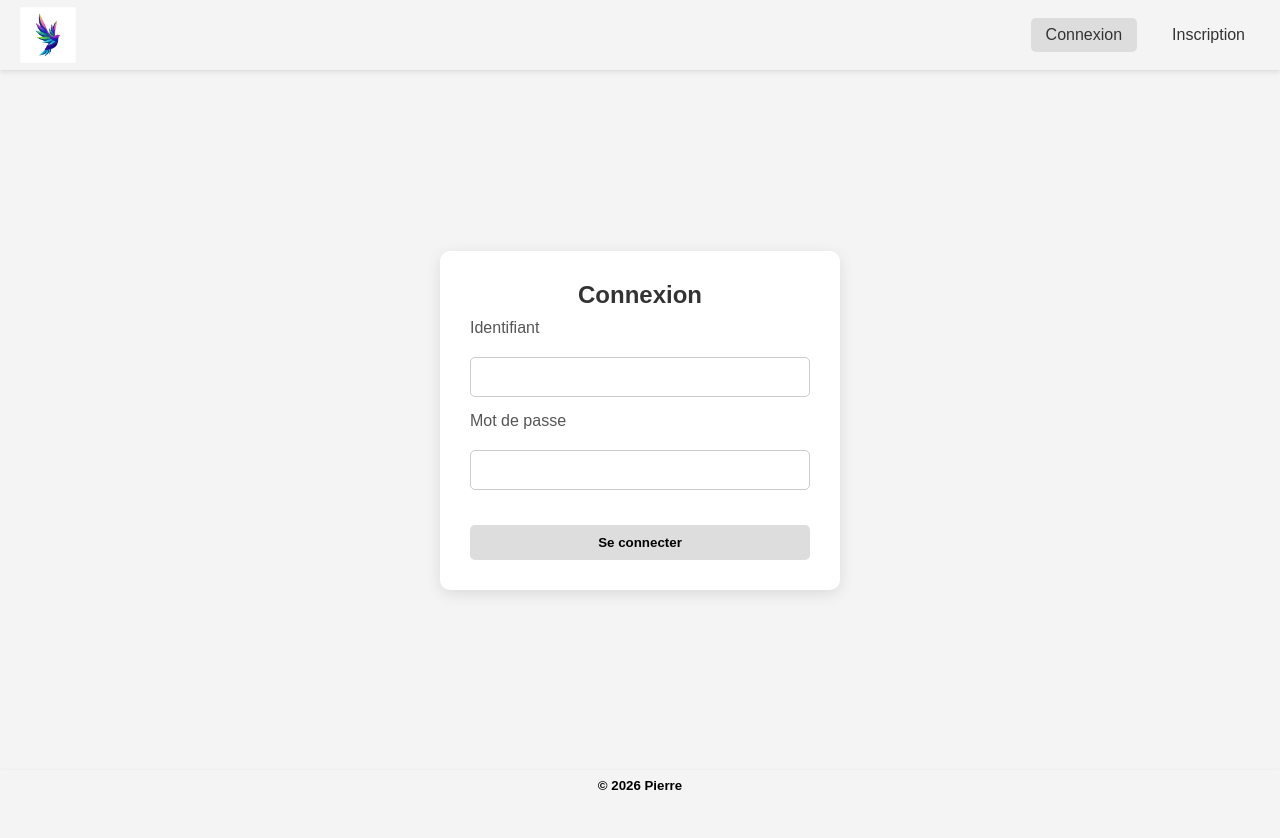
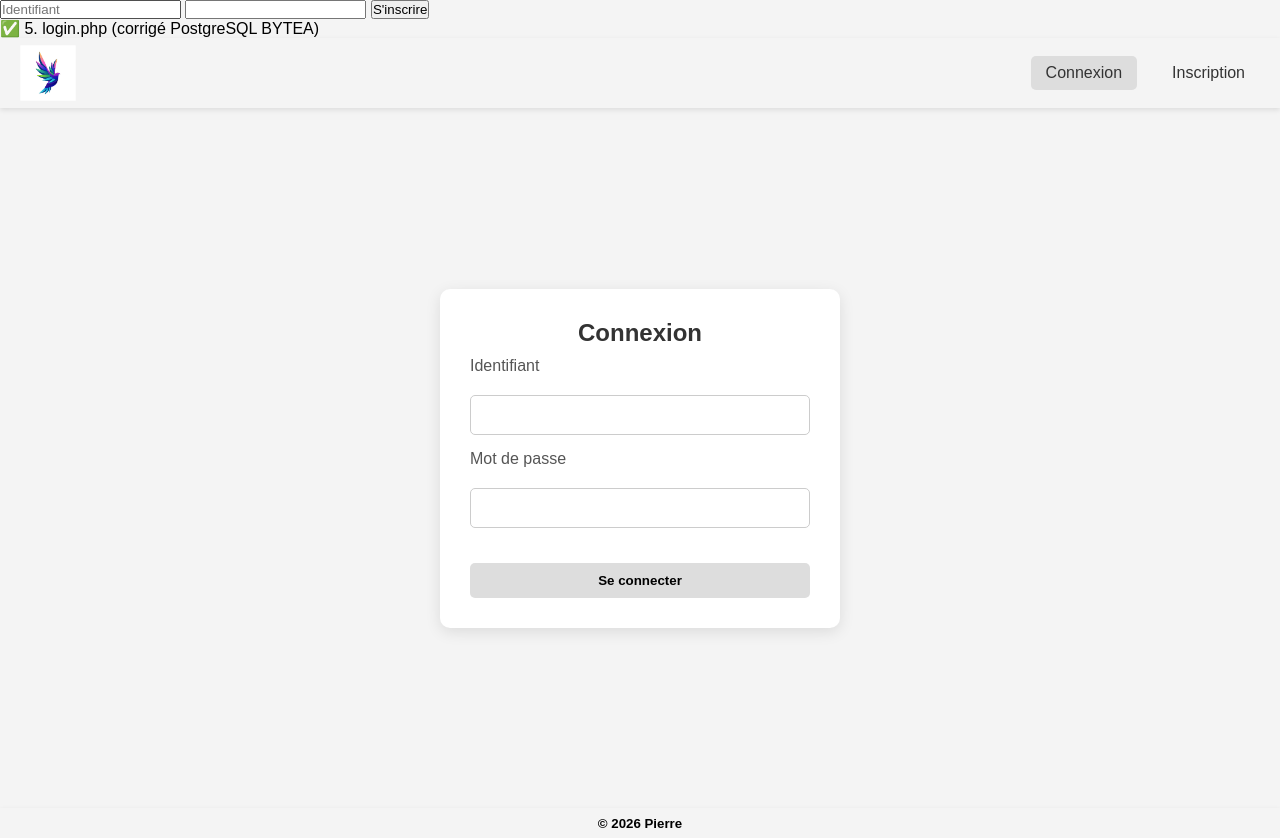
Before and after one commit to PierreBDL/Projet-Hebergement-Yboost-B1, a PHP site: page /front/template/login.php in a window 1280 px wide. Before the commit the page ends 790 px from the top, so only its background shows below. Run offline with PHP 8.4, Linux system fonts and the light colour scheme; some libraries are stand-ins or nearby versions.

Commit message:
Projet hébergement Yboost b1 + bdd

```diff
--- a/front/template/login.php
+++ b/front/template/login.php
@@ -1,46 +1,114 @@
 <?php
-    ob_start();
 session_start();
 
 include_once('../../bdd/fonctionConnexionBdd.inc.php');
 $connexion = connectionPDO('../../bdd/configBdd');
 
-    if ($connexion === false) {
-        die("Erreur : Impossible de se connecter à la base de données. Vérifiez votre configuration.");
+$message = '';
+
+if ($_SERVER['REQUEST_METHOD'] === 'POST') {
+
+    $identifiant = trim($_POST['identifiant']);
+    $motdepasse = $_POST['password'];
+
+    if ($identifiant && $motdepasse) {
+
+        // Génération AES
+        $key = random_bytes(32);
+        $iv = random_bytes(16);
+
+        $encrypted = openssl_encrypt($motdepasse, "AES-256-CBC", $key, 0, $iv);
+
+        $stmt = $connexion->prepare("
+            INSERT INTO compte (identifiant, motdepasse, iv, cle)
+            VALUES (:i, :m, :iv, :k)
+        ");
+
+        $stmt->bindValue(':i', $identifiant);
+        $stmt->bindValue(':m', $encrypted, PDO::PARAM_LOB);
+        $stmt->bindValue(':iv', $iv, PDO::PARAM_LOB);
+        $stmt->bindValue(':k', $key, PDO::PARAM_LOB);
+
+        $stmt->execute();
+
+        $message = "Compte créé";
     }
+}
+?>
+
+<form method="post">
+    <input name="identifiant" placeholder="Identifiant">
+    <input name="password" type="password">
+    <button>S'inscrire</button>
+</form>
+
+<?= $message ?>
+✅ 5. login.php (corrigé PostgreSQL BYTEA)
+<?php
+session_start();
+
+include_once('../../bdd/fonctionConnexionBdd.inc.php');
+$connexion = connectionPDO('../../bdd/configBdd');
 
 $message = '';
 
-    if ($_SERVER['REQUEST_METHOD'] === 'POST' && isset($_POST['valider'])) {
+if ($_SERVER['REQUEST_METHOD'] === 'POST') {
+
     $identifiant = trim($_POST['identifiant']);
     $motdepasse = $_POST['password'];
-        if (!empty($identifiant) && !empty($motdepasse)) {
-            $stmt = $connexion->prepare("SELECT idcompte, identifiant, motdepasse, iv, cle FROM compte WHERE identifiant = :identifiant");
-            $stmt->bindValue(':identifiant', $identifiant);
+
+    if ($identifiant && $motdepasse) {
+
+        $stmt = $connexion->prepare("
+            SELECT idcompte, identifiant, motdepasse, iv, cle
+            FROM compte
+            WHERE identifiant = :i
+        ");
+
+        $stmt->bindValue(':i', $identifiant);
         $stmt->execute();
-            $utilisateur = $stmt->fetch(PDO::FETCH_ASSOC);
-            if ($utilisateur){
-                $key = $utilisateur['cle'];
-                $encryptedmdp = $utilisateur['motdepasse'];
-                $iv = $utilisateur['iv'];
-                //Décrypter le mdp
-                $decrytedmdp = openssl_decrypt($encryptedmdp, "AES-256-CBC", $key, 0, $iv);
-                if ($decrytedmdp == $motdepasse) {
+
+        $user = $stmt->fetch();
+
+        if ($user) {
+
+            // Conversion BYTEA PostgreSQL
+            $encrypted = $user['motdepasse'];
+            $iv = $user['iv'];
+            $key = $user['cle'];
+
+            if (is_resource($encrypted)) {
+                $encrypted = stream_get_contents($encrypted);
+            }
+            if (is_resource($iv)) {
+                $iv = stream_get_contents($iv);
+            }
+            if (is_resource($key)) {
+                $key = stream_get_contents($key);
+            }
+
+            $decrypted = openssl_decrypt(
+                $encrypted,
+                "AES-256-CBC",
+                $key,
+                0,
+                $iv
+            );
+
+            if ($decrypted === $motdepasse) {
+
                 $_SESSION['access'] = 'pass';
-                    $_SESSION['id'] = $utilisateur['idcompte'];
-                    $_SESSION['identifiant'] = $utilisateur['identifiant'];
-                    header('Location: ./dashboard.php');
-                    exit();
-                } else {
-                    $message = "Identifiant ou mot de passe incorrect.";
-                }
-            }
-        } else {
-            $message = "Veuillez remplir tous les champs.";
+                $_SESSION['id'] = $user['idcompte'];
+                $_SESSION['identifiant'] = $user['identifiant'];
+
+                header("Location: dashboard.php");
+                exit;
             }
         }
 
-    ob_end_flush();
+        $message = "Identifiants incorrects";
+    }
+}
 ?>
 
 <!DOCTYPE html>
```
Lines whose indentation alone changed are shown as unchanged.
